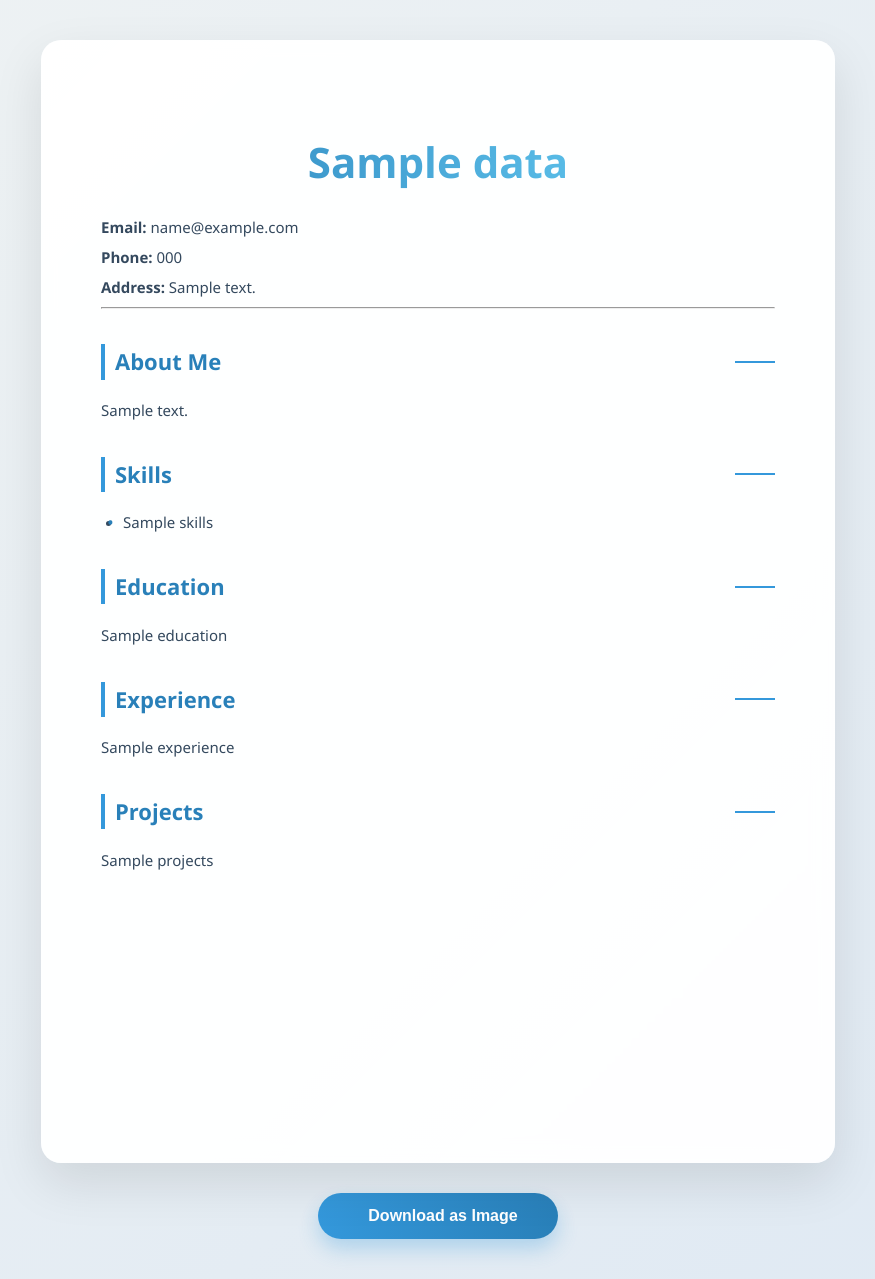
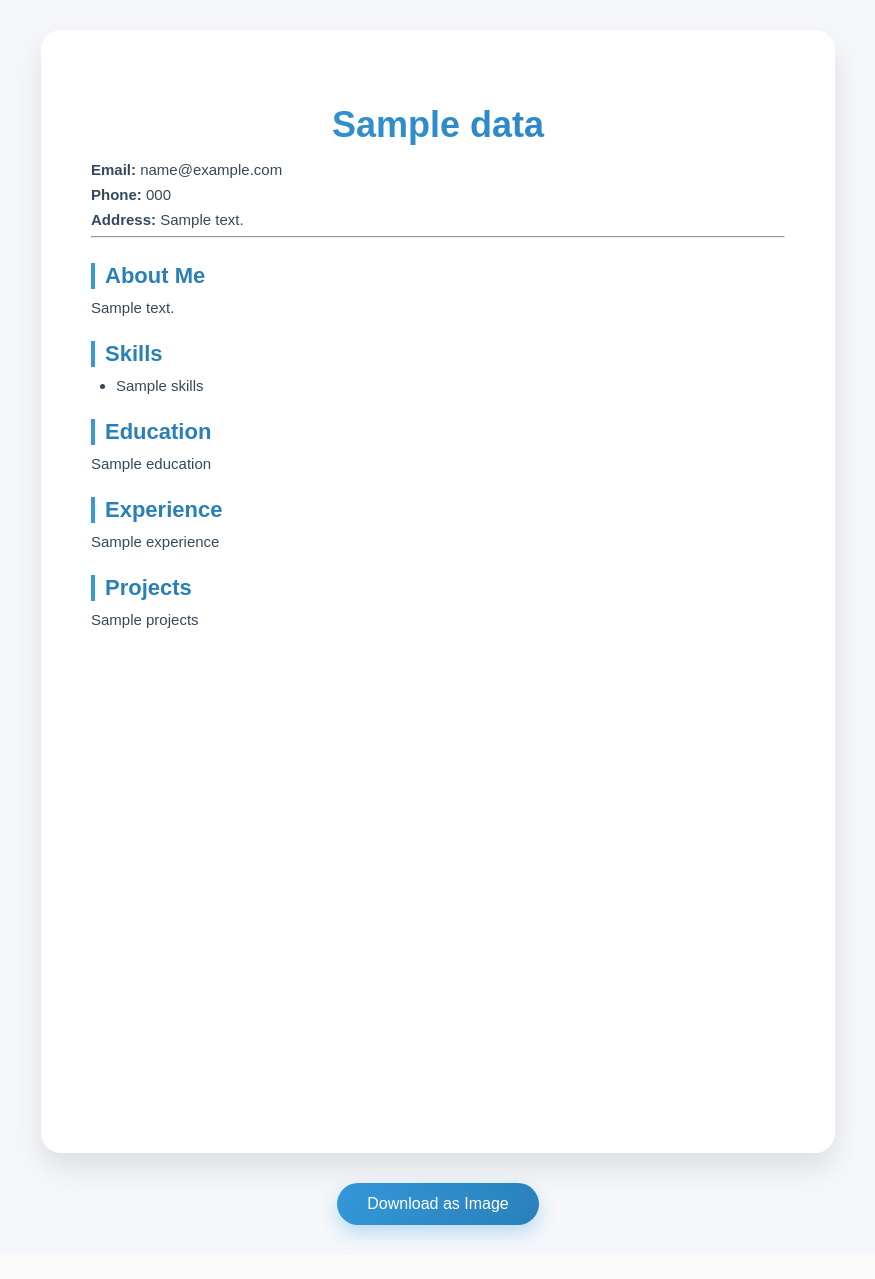
Before and after one commit to SahilCodeLab/Resume, a Flask app: template templates/template2.html in a window 1280 px wide. Shown: the whole page, without its empty margins (202-1077 px from the left). After the commit the page ends 1244 px from the top, so only its background shows below. Run offline with Flask 3, Linux system fonts and the light colour scheme; the template is opened without the code that fills it: most values are stand-ins (such as "Sample title", 1, 10 or a date in 2020).

Commit message:
Update style2.css

```diff
--- a/static/style2.css
+++ b/static/style2.css
@@ -1,79 +1,68 @@
-/* Base Layout */
+/* A4 layout */
 body {
-  font-family: 'Poppins', 'Segoe UI', sans-serif;
-  background: linear-gradient(135deg, #eef2f3, #dfe9f3);
+  font-family: 'Poppins', sans-serif;
+  background: #f5f7fa;
+  padding: 30px;
   margin: 0;
-  padding: 40px;
   color: #333;
-  line-height: 1.6;
 }
 
-/* Resume Container */
 .resume-box {
-  width: 794px; /* A4 width at 96dpi */
-  min-height: 1123px; /* A4 height */
+  width: 794px;           /* A4 width at 96 DPI */
+  min-height: 1123px;     /* A4 height */
+  background: #ffffff;
+  padding: 50px 50px;
   margin: auto;
-  background: rgba(255, 255, 255, 0.95);
   border-radius: 20px;
-  box-shadow: 0 20px 50px rgba(0, 0, 0, 0.1);
-  padding: 60px 60px;
+  box-shadow: 0 15px 30px rgba(0, 0, 0, 0.1);
   box-sizing: border-box;
   position: relative;
   overflow: hidden;
 }
 
-/* Background Blur Effect */
-.resume-box::before {
-  content: '';
-  position: absolute;
-  top: 0; left: 0; right: 0; bottom: 0;
-  background: linear-gradient(135deg, rgba(255, 255, 255, 0.15), rgba(255, 255, 255, 0.1));
-  backdrop-filter: blur(10px);
-  z-index: -1;
-  border-radius: 20px;
+/* Profile Photo */
+.profile-photo {
+  text-align: center;
+  margin-bottom: 30px;
 }
 
-/* Header Name */
+.profile-photo img {
+  width: 150px;
+  height: 150px;
+  object-fit: cover;
+  border-radius: 50%;
+  border: 4px solid #3498db;
+  box-shadow: 0 0 20px rgba(0, 0, 0, 0.2);
+}
+
+/* Headings */
 h1 {
+  font-size: 36px;
   text-align: center;
-  font-size: 42px;
-  font-weight: 700;
-  margin-bottom: 20px;
-  background: linear-gradient(to right, #2980b9, #6dd5fa);
+  background: linear-gradient(135deg, #3498db, #2980b9);
   -webkit-background-clip: text;
   -webkit-text-fill-color: transparent;
+  margin-bottom: 15px;
 }
 
-/* Section Headings */
 h2 {
   font-size: 22px;
   color: #2980b9;
-  margin-top: 35px;
+  border-left: 4px solid #3498db;
   padding-left: 10px;
-  border-left: 4px solid #3498db;
-  position: relative;
-}
-
-h2::after {
-  content: '';
-  position: absolute;
-  top: 50%;
-  right: 0;
-  height: 2px;
-  width: 40px;
-  background: #3498db;
-  transform: translateY(-50%);
+  margin-top: 25px;
+  margin-bottom: 10px;
 }
 
 /* Text */
 p {
   font-size: 15px;
+  margin: 8px 0;
   color: #34495e;
-  margin: 6px 0;
 }
 
 ul {
-  padding-left: 22px;
+  padding-left: 25px;
   margin: 0;
 }
 
@@ -81,42 +70,10 @@ ul li {
   font-size: 15px;
   color: #34495e;
   margin-bottom: 6px;
-  position: relative;
 }
 
-ul li::before {
-  content: '•';
-  color: #2980b9;
-  font-size: 18px;
-  position: absolute;
-  left: -16px;
-  top: 50%;
-  transform: translateY(-50%);
-}
-
-/* Section Spacing */
 .section {
   margin-bottom: 25px;
-}
-
-/* Profile Photo */
-.profile-photo {
-  text-align: center;
-  margin-bottom: 25px;
-}
-
-.profile-photo img {
-  width: 140px;
-  height: 140px;
-  object-fit: cover;
-  border-radius: 50%;
-  border: 4px solid #3498db;
-  box-shadow: 0 0 25px rgba(52, 152, 219, 0.3);
-  transition: transform 0.3s ease-in-out;
-}
-
-.profile-photo img:hover {
-  transform: scale(1.08);
 }
 
 /* Download Button */
@@ -126,26 +83,19 @@ ul li::before {
 }
 
 .download-btn button {
-  background: linear-gradient(to right, #3498db, #2980b9);
+  background: linear-gradient(135deg, #3498db, #2980b9);
   color: white;
+  padding: 12px 30px;
   border: none;
-  padding: 14px 40px;
+  border-radius: 30px;
   font-size: 16px;
-  font-weight: 600;
-  border-radius: 30px;
   cursor: pointer;
-  transition: all 0.3s ease;
-  box-shadow: 0 10px 20px rgba(52, 152, 219, 0.3);
-  display: inline-flex;
-  align-items: center;
-}
-
-.download-btn button i {
-  margin-right: 10px;
+  box-shadow: 0 8px 18px rgba(52, 152, 219, 0.3);
+  transition: all 0.3s ease-in-out;
 }
 
 .download-btn button:hover {
-  background: linear-gradient(to right, #2980b9, #3498db);
+  background: linear-gradient(135deg, #2980b9, #3498db);
   transform: translateY(-2px);
 }
 
@@ -153,29 +103,27 @@ ul li::before {
   transform: translateY(1px);
 }
 
-/* Responsive Fixes */
-@media screen and (max-width: 768px) {
+/* Responsive */
+@media screen and (max-width: 800px) {
   .resume-box {
-    padding: 30px 20px;
     width: 100%;
-    min-height: auto;
+    padding: 30px;
   }
 
   h1 {
-    font-size: 30px;
+    font-size: 28px;
   }
 
   h2 {
     font-size: 18px;
   }
 
-  .profile-photo img {
-    width: 100px;
-    height: 100px;
+  p, ul li {
+    font-size: 14px;
   }
 
-  .download-btn button {
-    padding: 10px 25px;
-    font-size: 14px;
+  .profile-photo img {
+    width: 120px;
+    height: 120px;
   }
 }
```
